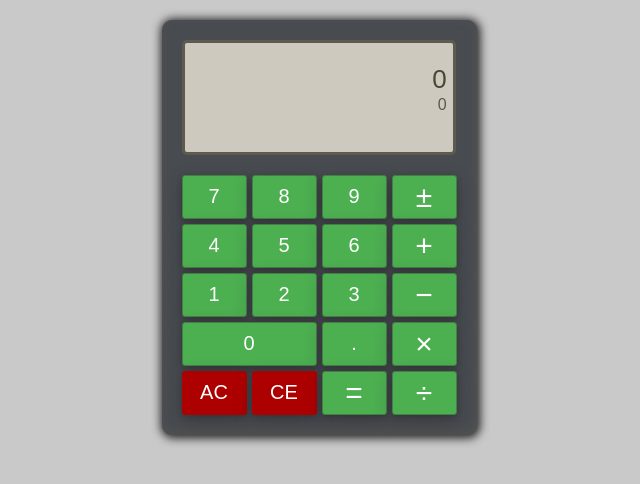
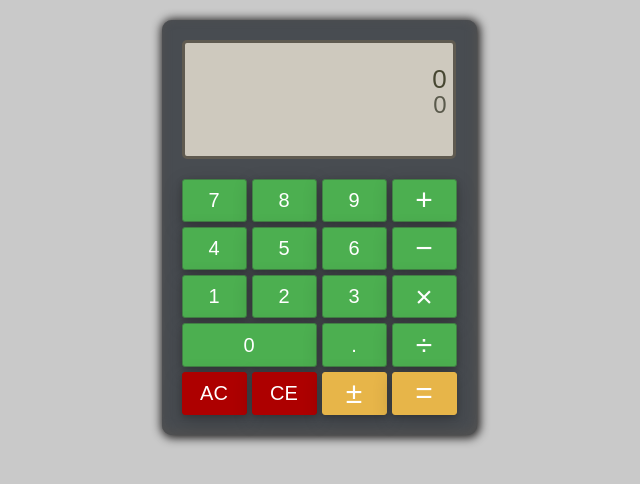
Before and after one commit to Steven-Douglass/react-calculator, a React (Create React App) app: page / in a window 1280 px wide. Shown: the top 484 px of the page, without its empty margins (321-961 px from the left). Built offline with nearby package versions, Linux system fonts and the light colour scheme.

Commit message:
Updated button colors. Fixed logic of negative/positive operator.

```diff
--- a/src/Calculator.css
+++ b/src/Calculator.css
@@ -2,7 +2,7 @@ body {
     background-color:#c9c9c9;
     display:flex;
     justify-content:center;
-  }
+}
 
 button {
     background-color: #4CAF50; /* Green */
@@ -14,10 +14,10 @@ button {
     text-align: center;
     text-decoration: none;
     font-size: 20px;
-  }
+}
 
 .buttonPressed {
-    background-color: rgb(135, 235, 139);
+    background-color: rgb(112, 214, 115);
 }
 
 #buttons {
@@ -27,25 +27,34 @@ button {
       grid-template-columns: 1fr 1fr 1fr 1fr;
       grid-template-rows: 1fr 1fr 1fr 1fr 1fr;
       width: 100%;
-  }
+
+}
+
+button:focus {
+    outline: 0;
+}
 
 #buttons > #btn0 {
     grid-column-start:1;
     grid-column-end: 3;
 }
 
-#buttons > #AC {
+#buttons > #AC, #CE {
     background-color: rgb(173, 0, 0);
     border: 1px solid rgb(173, 0, 0);
 }
 
-#buttons > #CE {
-    background-color: rgb(173, 0, 0);
-    border: 1px solid rgb(173, 0, 0);
+#buttons > #AC:active, #CE:active {
+    background-color: rgb(194, 50, 50);
 }
 
-#buttons > #invertSign:active {
-    background-color: rgb(135, 235, 139);
+#buttons > #equals, #invertSign {
+    background-color: rgb(231, 181, 73);
+    border: 1px solid rgb(231, 181, 73);
+}
+
+#buttons > #equals:active, #invertSign:active {
+    background-color: rgb(238, 196, 105);
 }
 
 #calculator {
@@ -61,7 +70,7 @@ button {
     flex-direction:row;
     flex-wrap:wrap;
     justify-content: center;
-  }
+}
 
 #display {
     background-color: #cec9be;
@@ -77,7 +86,8 @@ button {
 #displayText {
     color:#5a5a4c;
     font-family: 'Orbitron', sans-serif;
-    font-size:16px;
+    font-weight: 100;
+    font-size:24px;
 }
 
 p {
--- a/src/Calculator.js
+++ b/src/Calculator.js
@@ -2,6 +2,12 @@ import React, { Component } from 'react';
 import './calculate.js';
 import './Calculator.css';
 import { calculate } from './calculate.js';
+
+// TODO
+// Negative press followed by number should produce negative number
+// Keep track of steps taken, i.e. 5+6+7+8 should be on display
+// format output of total to include commas i.e. 1,000,000
+// Make output text bigger / thicker
 
 class Calculator extends Component {
     constructor(props) {
@@ -15,22 +21,27 @@ class Calculator extends Component {
     }
 
     handleClickNum(num) {
+        // Handle overflow of too many digits
         if (this.state.currentEntry.length > 17) {
             this.setState({
                 currentEntry: 'Overflow!',
+                lastEntry: '0',
                 total: 0,
                 currentOperator: ''
             })
             return;
         }
+        // Restart calculations if a number is pressed with no operator
         if (this.state.currentOperator === '' && this.state.currentEntry === '0') {
             this.setState({
                 total: 0
             });
         }
-        // Decimal
+        // Ensure only one decimal can be added to an entry.
         if (num === '.') {
-            if (this.state.currentEntry.includes('.')) {
+            if (this.state.currentEntry === 'Overflow!') {
+                // Do nothing
+            } else if (this.state.currentEntry.includes('.')) {
                 // Do nothing
             } else {
                 this.setState({
@@ -39,14 +50,19 @@ class Calculator extends Component {
             }
         // Numbers
         } else if (this.state.currentEntry === '0' || this.state.currentEntry === 'Overflow!') {
-            if (num !== 0)
+            // When the current entry is 0 or 'Overflow', allow it to be changed to 1-9
+            if (num !== '0') {
                 this.setState({
                     currentEntry: num
                 })
-            else {
-                console.log("Not adding 0 to 0");
             }
+        } else if (this.state.currentEntry === '-0') {
+            // Concatenate the number press to the current negative sign
+            this.setState({
+                currentEntry: '-' + num
+            })
         } else {
+            // Concatenate the number press to the current entry
             this.setState({
                 currentEntry: this.state.currentEntry + num
             })
@@ -55,15 +71,19 @@ class Calculator extends Component {
 
     handleClickOperator(op) {
         if (op === '=') {
-            // We need to check if there is a current operator. What do we do based on the current operator?
             if (this.state.currentOperator === '') {
-                // There is no operator, so the equal button should return the current entry
+                // There is no current operator, so return the current entry
+                if (this.state.currentEntry !== '-') {
                     this.setState({
                         lastEntry: this.state.currentEntry,
-                    total: this.state.currentEntry,
+                        total: parseFloat(this.state.currentEntry),
                         currentOperator: '',
                         currentEntry: '0'
                     });
+                } else {
+                    // Do not perform calculations with the negative
+                    // symbol '-' as the current entry. Do nothing.
+                }
             } else {
                 // The current operator is one of: + - * /
                 if (this.state.currentOperator === '+') {
@@ -91,8 +111,7 @@ class Calculator extends Component {
                 } else if (this.state.currentOperator === "/") {
                     // eslint-disable-next-line
                     if (this.state.total == 0 & this.state.currentEntry === '0') {
-                        // Do nothing
-                        console.log("Do nothing");
+                        // Do not divide by zero by zero. Do nothing.
                     } else {
                         this.setState({
                             total: calculate(this.state.total, this.state.currentEntry, '/'),
@@ -229,9 +248,20 @@ class Calculator extends Component {
                 currentEntry: '0'
             })
         } else if (op === "+-") {
+            if (this.state.currentEntry === '0') {
+                console.log("TRIG");
+                this.setState({
+                    currentEntry: '-0'
+                })
+            } else if (this.state.currentEntry !== 'Overflow!') {
                 this.setState({
                     currentEntry: -parseFloat(this.state.currentEntry).toString()
                 })
+            } else {
+                this.setState({
+                    currentEntry: '-0'
+                })
+            }
         }
     }
 
@@ -246,27 +276,27 @@ class Calculator extends Component {
                     <button onClick={() => this.handleClickNum("7")} id="7">7</button>
                     <button onClick={() => this.handleClickNum("8")} id="8">8</button>
                     <button onClick={() => this.handleClickNum("9")} id="9">9</button>
-                    <button onClick={() => this.handleClickOperator("+-")} id="invertSign"
-                        className='bigText'>&plusmn;</button>
+                    <button onClick={() => this.handleClickOperator("+")} id="add"
+                        className={this.state.currentOperator === "+" ? 'bigText buttonPressed' : 'bigText' }>+</button>
                     <button onClick={() => this.handleClickNum("4")} id="4">4</button>
                     <button onClick={() => this.handleClickNum("5")} id="5">5</button>
                     <button onClick={() => this.handleClickNum("6")} id="6">6</button>
-                    <button onClick={() => this.handleClickOperator("+")} id="add"
-                        className={this.state.currentOperator === "+" ? 'bigText buttonPressed' : 'bigText' }>+</button>
+                    <button onClick={() => this.handleClickOperator("-")} id="subtract"
+                        className={this.state.currentOperator === "-" ? 'bigText buttonPressed' : 'bigText' }>&minus;</button>
                     <button onClick={() => this.handleClickNum("1")} id="1">1</button>
                     <button onClick={() => this.handleClickNum("2")} id="2">2</button>
                     <button onClick={() => this.handleClickNum("3")} id="3">3</button>
-                    <button onClick={() => this.handleClickOperator("-")} id="subtract"
-                        className={this.state.currentOperator === "-" ? 'bigText buttonPressed' : 'bigText' }>&minus;</button>
+                    <button onClick={() => this.handleClickOperator("*")} id="multiply"
+                        className={this.state.currentOperator === "*" ? 'bigText buttonPressed' : 'bigText' }>&times;</button>
                     <button onClick={() => this.handleClickNum("0")} id="btn0">0</button>
                     <button onClick={() => this.handleClickNum(".")} id="decimal">.</button>
-                    <button onClick={() => this.handleClickOperator("*")} id="multiply"
-                        className={this.state.currentOperator === "*" ? 'bigText buttonPressed' : 'bigText' }>&times;</button>
+                    <button onClick={() => this.handleClickOperator("/")} id="divide"
+                        className={this.state.currentOperator === "/" ? 'bigText buttonPressed' : 'bigText' }>&divide;</button>
                     <button onClick={() => this.handleClickOperator("AC")} id="AC">AC</button>
                     <button onClick={() => this.handleClickOperator("CE")} id="CE">CE</button>
+                    <button onClick={() => this.handleClickOperator("+-")} id="invertSign"
+                        className='bigText'>&plusmn;</button>
                     <button onClick={() => this.handleClickOperator("=")} id="equals" className='bigText'>=</button>
-                    <button onClick={() => this.handleClickOperator("/")} id="divide"
-                        className={this.state.currentOperator === "/" ? 'bigText buttonPressed' : 'bigText' }>&divide;</button>
                 </div>
             </div>
         )
```
Lines whose indentation alone changed are shown as unchanged.
